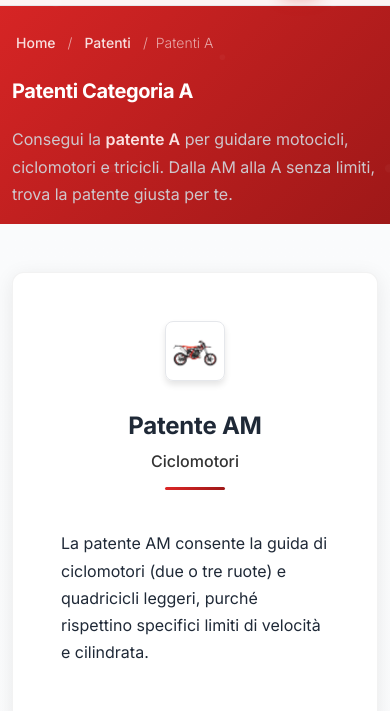
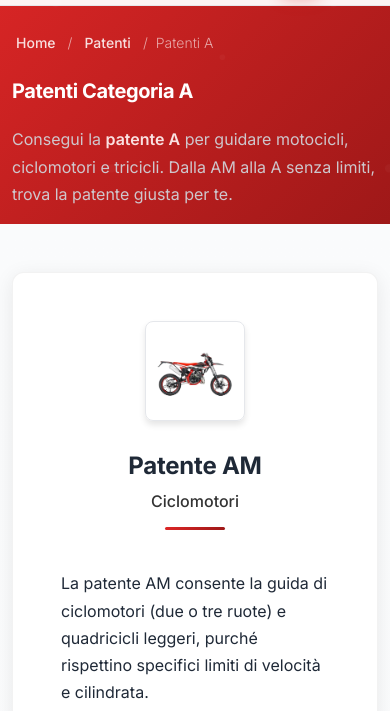
Before and after one commit to ByFalco/autoscuola-carbonin, a plain HTML site: page patenti/patenti-a.html in a window 390 px wide. Shown: the part 54-765 px from the top of the page. Drawn offline with Linux system fonts and the light colour scheme.

Commit message:
complete

```diff
--- a/styles.css
+++ b/styles.css
@@ -1185,8 +1185,8 @@ body {
     }
 
     .license-title-image {
-        width: 80px;
-        height: 80px;
+        width: 120px;
+        height: 120px;
         margin-top: 0;
         align-self: center;
     }
@@ -1212,8 +1212,8 @@ body {
 
 @media (max-width: 480px) {
     .license-title-image {
-        width: 60px;
-        height: 60px;
+        width: 100px;
+        height: 100px;
     }
 
     .license-title-content h2 {
```
